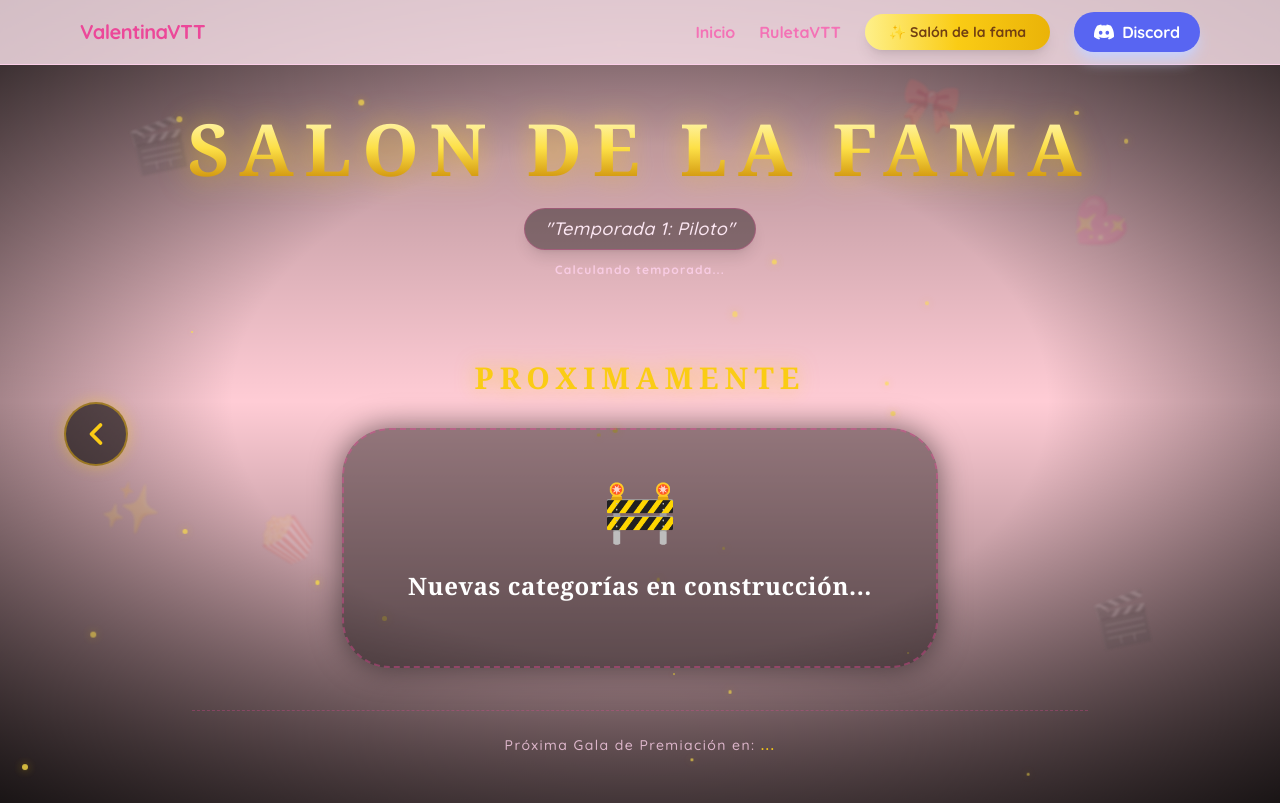
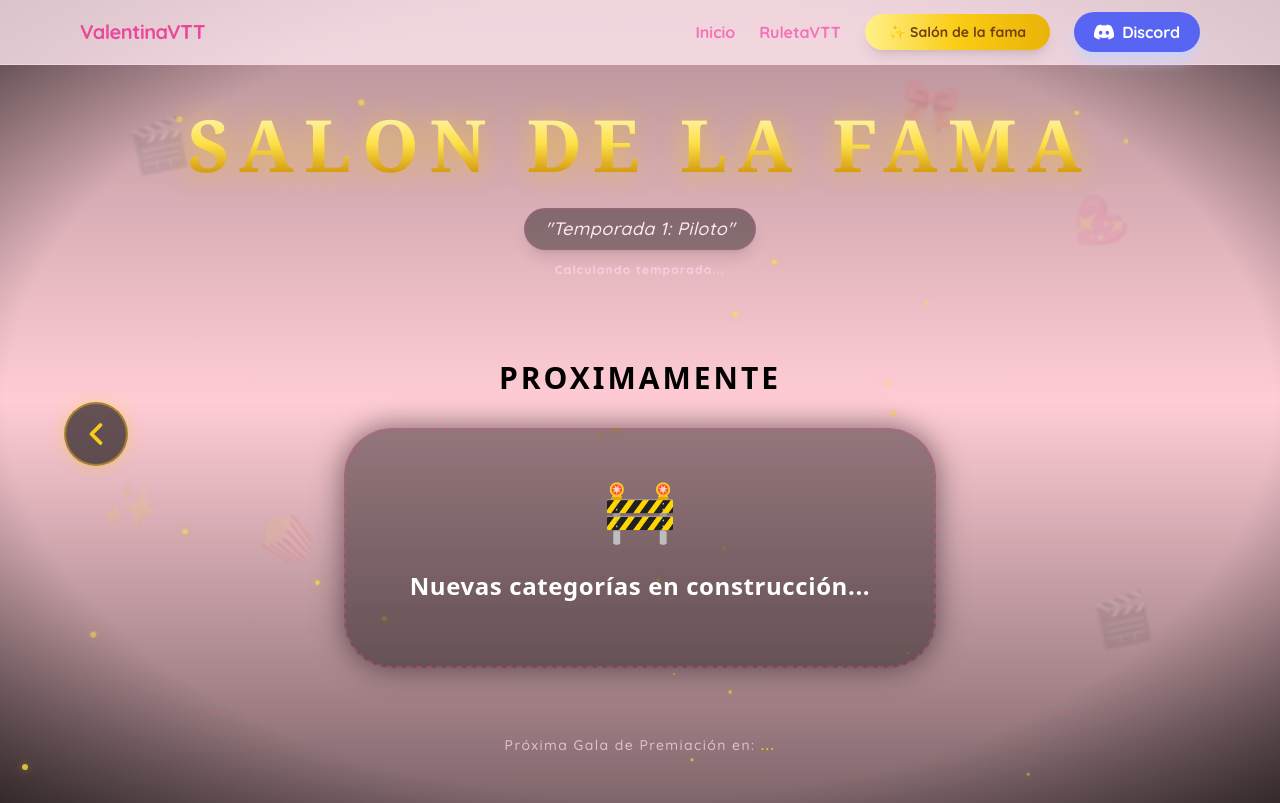
Before and after one commit to AletzWiz/ValentinaVTT, a React (Vite) app: page /salon-de-la-fama in a window 1280 px wide. Both pictures are taken after a click on the button 1184 px from the left and 432 px from the top of the page. Built offline with nearby package versions, Linux system fonts and the light colour scheme; no server answers.

Commit message:
Update SalonDeLaFama.tsx

```diff
--- a/src/components/SalonDeLaFama.tsx
+++ b/src/components/SalonDeLaFama.tsx
@@ -30,11 +30,18 @@ const ParticulasDoradas = () => {
           from { opacity: 0; transform: translateY(50px); }
           to { opacity: 1; transform: translateY(0); }
         }
+        /* Animación para el título principal */
+        @keyframes floatTitle {
+          0%, 100% { transform: translateY(0); }
+          50% { transform: translateY(-6px); }
+        }
+        /* Animación para los podios */
         @keyframes floatPodium {
           0%, 100% { transform: translateY(0); }
           50% { transform: translateY(-12px); }
         }
         .animate-fade-in { animation: fadeInUp 0.8s cubic-bezier(0.16, 1, 0.3, 1) forwards; }
+        .animate-float-title { animation: floatTitle 5s ease-in-out infinite; }
         .animate-float-podium { animation: floatPodium 5s ease-in-out infinite; }
       `}</style>
       <div className="absolute inset-0 overflow-hidden pointer-events-none z-0">
@@ -64,7 +71,7 @@ const ParticulasDoradas = () => {
 
 // 🎬 Emojis Kawaii de fondo (Sutiles) 🎬
 const EmojisFondo = () => (
-  <div className="absolute inset-0 overflow-hidden pointer-events-none z-0 opacity-[0.15] text-5xl select-none filter blur-[1px]">
+  <div className="absolute inset-0 overflow-hidden pointer-events-none z-0 opacity-[0.12] text-5xl select-none filter blur-[1px]">
     <span className="absolute top-[15%] left-[10%] -rotate-12">🎬</span>
     <span className="absolute top-[60%] left-[8%] rotate-12">✨</span>
     <span className="absolute top-[25%] right-[12%] rotate-45">💖</span>
@@ -119,14 +126,14 @@ export const SalonDeLaFama = () => {
   if (loading) return <div className="text-center py-20 text-yellow-500 font-bold bg-[#1a0f14] min-h-screen flex items-center justify-center">Preparando la alfombra dorada...</div>;
 
   return (
-    // 🎨 FONDO ROSA KAWAII CON VIÑETA NEGRA SUAVIZADA 🎨
+    // 🎨 FONDO ROSA KAWAII CON VIÑETA NEGRA REDUCIDA (Predomina el rosa) 🎨
     <section className="min-h-screen bg-[#ffccd5] pt-28 pb-12 px-4 relative overflow-hidden flex flex-col justify-center">
 
-      {/* Sombra negra en los bordes MUCHO más sutil (el centro rosa es más grande) */}
-      <div className="absolute inset-0 bg-[radial-gradient(ellipse_at_center,_transparent_45%,_rgba(0,0,0,0.75)_100%)] pointer-events-none z-0"></div>
+      {/* Sombra negra en los bordes MUCHO más sutil (el centro rosa es mucho más grande) */}
+      <div className="absolute inset-0 bg-[radial-gradient(ellipse_at_center,_transparent_70%,_rgba(0,0,0,0.6)_100%)] pointer-events-none z-0"></div>
 
       {/* Sombra extra arriba y abajo muy ligera */}
-      <div className="absolute inset-0 bg-gradient-to-b from-black/40 via-transparent to-black/60 pointer-events-none z-0"></div>
+      <div className="absolute inset-0 bg-gradient-to-b from-black/30 via-transparent to-black/50 pointer-events-none z-0"></div>
 
       <ParticulasDoradas />
       <EmojisFondo />
@@ -134,8 +141,8 @@ export const SalonDeLaFama = () => {
       <div className="relative z-10 animate-fade-in w-full flex flex-col items-center">
 
         <div className="max-w-6xl mx-auto text-center mb-6">
-          {/* Título renovado: Fuente elegante (serif) y espaciado premium */}
-          <h1 className="text-5xl md:text-7xl font-serif font-bold text-transparent bg-clip-text bg-gradient-to-b from-yellow-100 via-yellow-300 to-yellow-600 drop-shadow-[0_0_15px_rgba(250,204,21,0.6)] mb-4 tracking-[0.15em] uppercase">
+          {/* Título Principal Flotante Dorada */}
+          <h1 className="text-5xl md:text-7xl font-serif font-bold text-transparent bg-clip-text bg-gradient-to-b from-yellow-100 via-yellow-300 to-yellow-600 drop-shadow-[0_0_15px_rgba(250,204,21,0.7)] mb-4 tracking-[0.15em] uppercase animate-float-title">
             SALON DE LA FAMA
           </h1>
 
@@ -171,8 +178,8 @@ export const SalonDeLaFama = () => {
         {currentSection === 0 && (
           <div className="w-full flex flex-col items-center animate-fade-in">
 
-            {/* Subtítulo elegante con serifa también */}
-            <h2 className="text-2xl md:text-3xl font-serif font-bold text-yellow-400 tracking-[0.2em] mb-4 drop-shadow-[0_0_10px_rgba(250,204,21,0.6)] mt-6">
+            {/* Título de categoría: Negro, Simple, Bold (fuente Sans) */}
+            <h2 className="text-3xl font-black text-black tracking-widest mb-4 mt-6 uppercase font-sans">
               CLIPS MAS POPULARES
             </h2>
 
@@ -180,12 +187,12 @@ export const SalonDeLaFama = () => {
               <div className="max-w-2xl mx-auto mt-4">
                 <div className="border-2 border-dashed border-yellow-500/40 rounded-[3rem] p-16 flex flex-col items-center justify-center bg-black/40 backdrop-blur-md shadow-[0_0_30px_rgba(0,0,0,0.5)]">
                   <Clapperboard size={80} strokeWidth={1.5} className="text-yellow-400/80 mb-6 drop-shadow-[0_0_15px_rgba(250,204,21,0.5)] animate-pulse" />
-                  <h3 className="text-3xl font-serif font-bold text-white mb-2 tracking-tight">Esperando clip</h3>
+                  <h3 className="text-3xl font-sans font-black text-white mb-2 tracking-tight">Esperando clip</h3>
                   <p className="text-pink-200 font-medium text-center">Aún no hay obras maestras en la Temporada {meta?.temporada || 1}.</p>
                 </div>
               </div>
             ) : (
-              // SOLUCIÓN AL CLIPPING: pt-12 y pb-16 dan espacio suficiente arriba y abajo para que las sombras y el hover no se rebanen
+              // SOLUCIÓN AL CLIPPING: pt-12 y pb-16 dan espacio suficiente arriba y abajo
               <div className="max-w-7xl mx-auto overflow-x-auto pt-12 pb-16 flex gap-8 snap-x no-scrollbar px-6 w-full justify-start xl:justify-center">
                 {clips.map((clip, index) => {
                   const isGold = index === 0;
@@ -197,7 +204,6 @@ export const SalonDeLaFama = () => {
                     .replace('%{height}', '360');
 
                   return (
-                    // La animación de flotar se aplica aquí. El hover aumenta la escala.
                     <div
                       key={clip.id}
                       style={{ animationDelay: `${index * 0.3}s` }}
@@ -255,12 +261,12 @@ export const SalonDeLaFama = () => {
         {/* --- SECCIÓN 1: FUTURA SECCIÓN --- */}
         {currentSection === 1 && (
           <div className="w-full flex flex-col items-center justify-center min-h-[400px] animate-fade-in">
-            <h2 className="text-2xl md:text-3xl font-serif font-bold text-yellow-400 tracking-[0.2em] mb-8 drop-shadow-[0_0_10px_rgba(250,204,21,0.6)] mt-6">
+            <h2 className="text-3xl font-black text-black tracking-widest mb-8 mt-6 uppercase font-sans">
               PROXIMAMENTE
             </h2>
             <div className="border-2 border-dashed border-pink-500/40 rounded-[3rem] p-16 flex flex-col items-center justify-center bg-black/40 backdrop-blur-md shadow-[0_0_30px_rgba(0,0,0,0.5)]">
               <span className="text-6xl mb-4 animate-bounce">🚧</span>
-              <h3 className="text-2xl font-serif font-bold text-white text-center tracking-wide">Nuevas categorías en construcción...</h3>
+              <h3 className="text-2xl font-sans font-black text-white text-center tracking-wide">Nuevas categorías en construcción...</h3>
             </div>
           </div>
         )}
```
